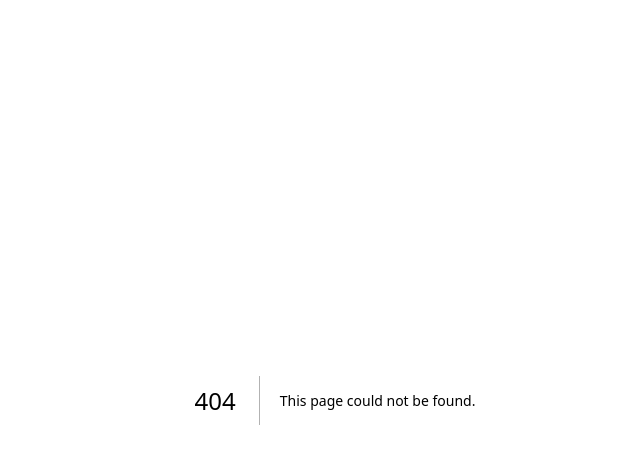
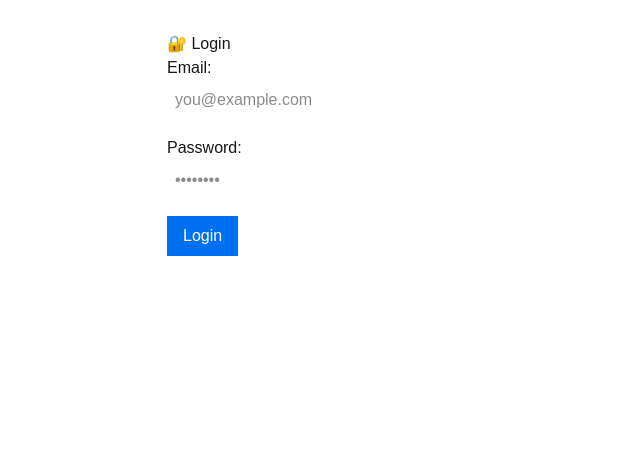
Before and after one commit to emmaowobu/qbank-platform, a Next.js app: page /login in a window 1280 px wide. Before the commit this address had no page. Shown: the top 464 px of the page, without its empty margins (305-945 px from the left). Built offline with nearby package versions, Linux system fonts and the light colour scheme; no server answers.

Commit message:
Add login page

```diff
--- /dev/null
+++ b/src/app/login/page.tsx
@@ -0,0 +1,80 @@
+'use client';
+
+import { useState } from 'react';
+import { useRouter } from 'next/navigation';
+import { supabase } from '../../../lib/supabaseClient';
+
+function LoginPage() {
+  const router = useRouter();
+  const [email, setEmail] = useState('');
+  const [password, setPassword] = useState('');
+  const [error, setError] = useState('');
+  const [loading, setLoading] = useState(false);
+
+  const handleSubmit = async (e: React.FormEvent) => {
+    e.preventDefault();
+    setLoading(true);
+    setError('');
+
+    const { error } = await supabase.auth.signInWithPassword({
+      email,
+      password,
+    });
+
+    if (error) {
+      setError(error.message);
+    } else {
+      router.push('/dashboard');
+    }
+
+    setLoading(false);
+  };
+
+  return (
+    <main style={{ padding: '2rem', maxWidth: '400px', margin: 'auto' }}>
+      <h1>🔐 Login</h1>
+      <form onSubmit={handleSubmit}>
+        <div style={{ marginBottom: '1rem' }}>
+          <label>Email:</label><br />
+          <input
+            type="email"
+            value={email}
+            onChange={(e) => setEmail(e.target.value)}
+            placeholder="you@example.com"
+            style={{ width: '100%', padding: '0.5rem' }}
+            disabled={loading}
+          />
+        </div>
+        <div style={{ marginBottom: '1rem' }}>
+          <label>Password:</label><br />
+          <input
+            type="password"
+            value={password}
+            onChange={(e) => setPassword(e.target.value)}
+            placeholder="••••••••"
+            style={{ width: '100%', padding: '0.5rem' }}
+            disabled={loading}
+          />
+        </div>
+        <button
+          type="submit"
+          disabled={loading}
+          style={{
+            padding: '0.5rem 1rem',
+            backgroundColor: loading ? '#ccc' : '#0070f3',
+            color: '#fff',
+            border: 'none',
+            cursor: loading ? 'not-allowed' : 'pointer',
+          }}
+        >
+          {loading ? 'Logging in...' : 'Login'}
+        </button>
+      </form>
+      {error && (
+        <p style={{ marginTop: '1rem', color: 'red' }}>{error}</p>
+      )}
+    </main>
+  );
+}
+
+export default LoginPage;
```
